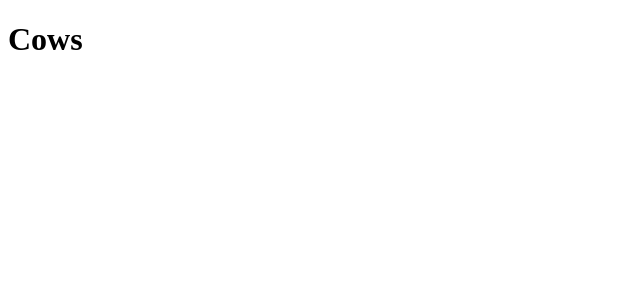
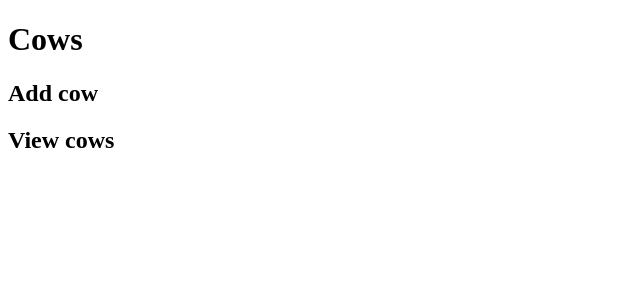
Before and after one commit to underthecode/cows, a React app: page / in a window 1280 px wide. Shown: the top 300 px of the page, without its empty margins (0-640 px from the left). Built offline with nearby package versions, Linux system fonts and the light colour scheme; the HTML template or start-up script is replaced by a standard one.

Commit message:
added extra headers

```diff
--- a/client/src/components/Cows.jsx
+++ b/client/src/components/Cows.jsx
@@ -12,6 +12,14 @@ class Cows extends React.Component {
     return (
       <div>
         <h1>Cows</h1>
+        <div className='flex-row'>
+          <div className='flex-large'>
+            <h2>Add cow</h2>
+          </div>
+          <div className='flex-large'>
+            <h2>View cows</h2>
+          </div>
+        </div>
       </div>
     );
   }
```
